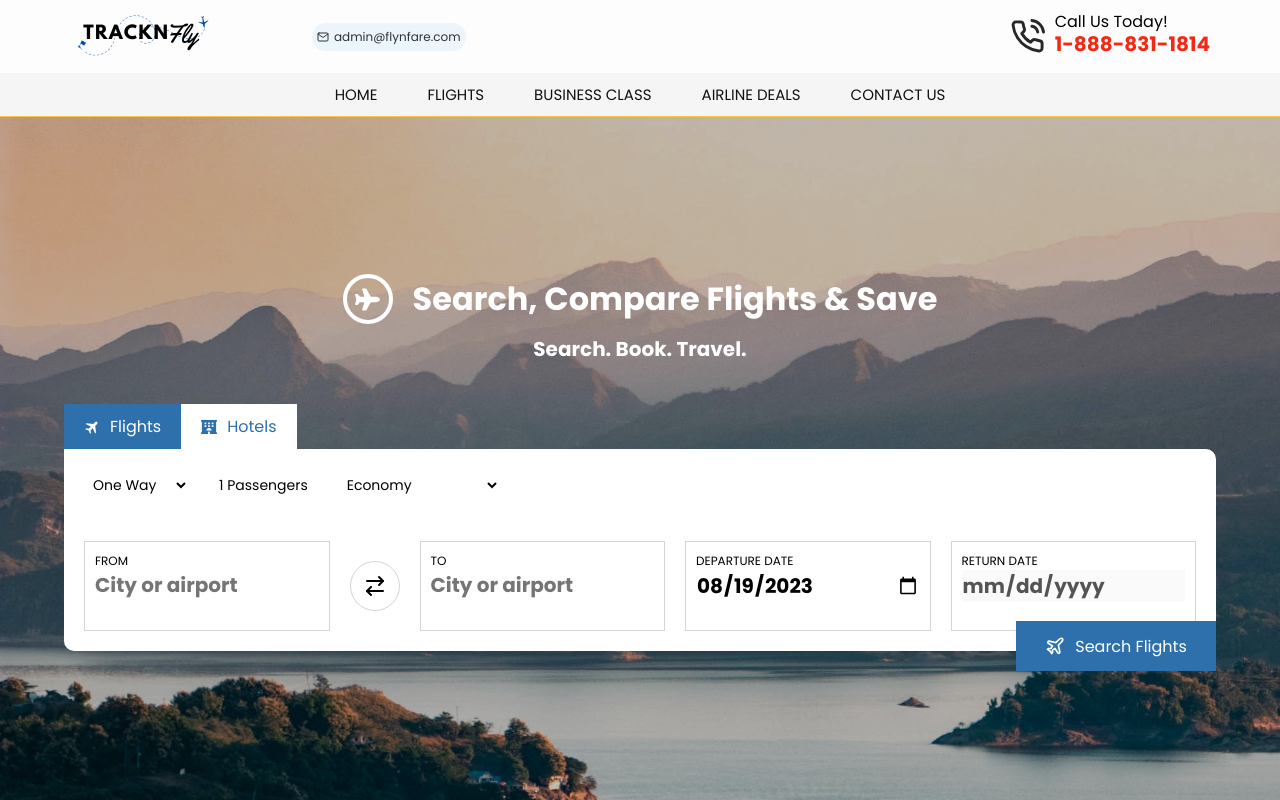
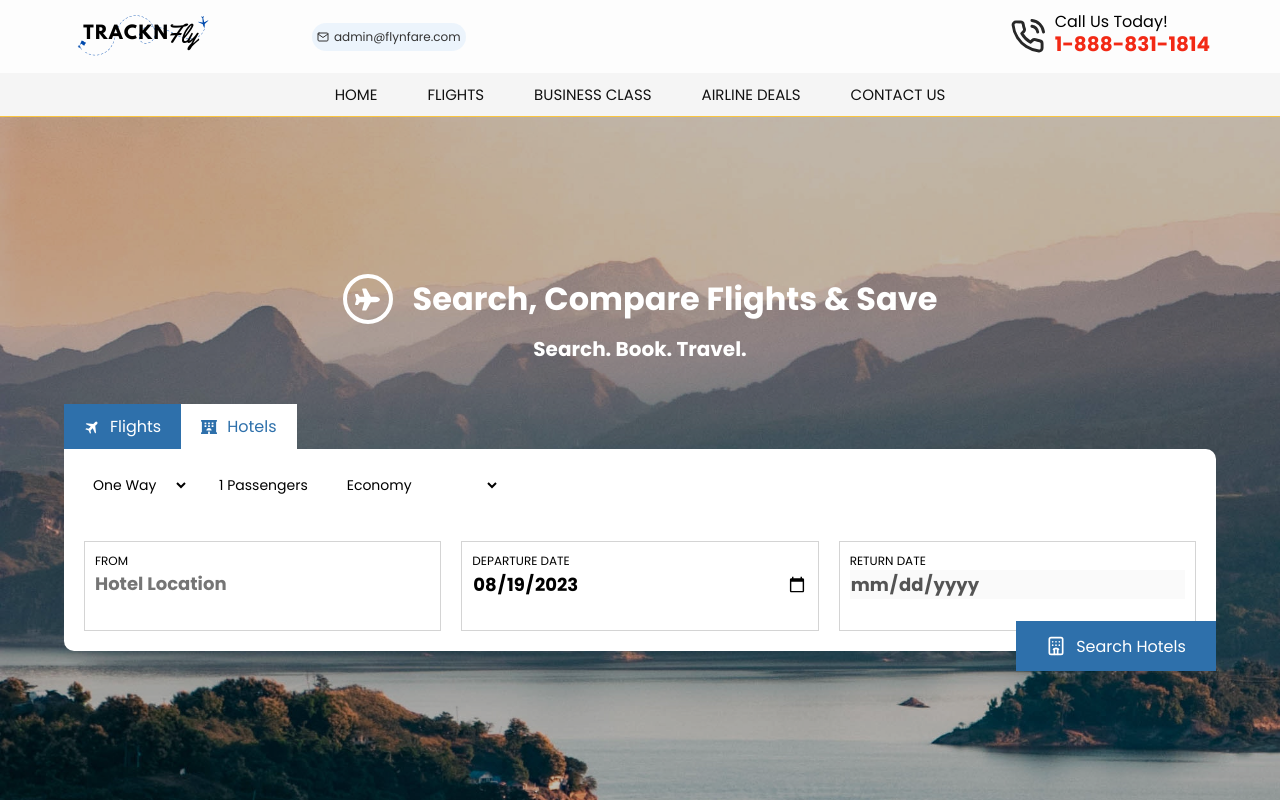
Before and after one commit to WebsitesByMTT/website_tracknfly, a React (Vite) app: page / in a window 1280 px wide. Both pictures are taken after a click on the item "Hotels". Shown: the top 800 px of the page. Built offline with nearby package versions, Linux system fonts and the light colour scheme.

Commit message:
add hotels search box

```diff
--- a/src/components/hero/Hero.jsx
+++ b/src/components/hero/Hero.jsx
@@ -47,7 +47,7 @@ const Hero = () => {
   const [selectedToIATACode, setSelectedToIATACode] = useState("");
   const [selectedToCountry, setSelectedToCountry] = useState("");
 
-  const [searchFor, setSearchFor] = useState("FLIGHTS")
+  const [searchFor, setSearchFor] = useState("FLIGHTS");
 
   const handleClassChange = (event) => {
     setSelectedClass(event.target.value);
@@ -248,7 +248,14 @@ const Hero = () => {
       setPopup(false);
       const endTime = performance.now();
       console.log("API request took", endTime - startTime, "milliseconds");
+
+      if(searchFor === "HOTELS"){
+        navigate('/hotels_results')
+      }
+      else{
         navigate("/flights_results");
+      }
+
     } catch (error) {
       setDepartFrom("");
       setFlyingTo("");
@@ -300,16 +307,23 @@ const Hero = () => {
           <div className="content">
             <div className="tabs">
               <ul>
-                <li className={`${searchFor === "FLIGHTS" && "active"}`} onClick={()=>setSearchFor("FLIGHTS")}>
+                <li
+                  className={`${searchFor === "FLIGHTS" && "active"}`}
+                  onClick={() => setSearchFor("FLIGHTS")}
+                >
                   <BiSolidPlaneAlt /> Flights
                 </li>
-                <li className={`${searchFor === "HOTELS" && "active"}`} onClick={()=>setSearchFor("HOTELS")}>
+                <li
+                  className={`${searchFor === "HOTELS" && "active"}`}
+                  onClick={() => setSearchFor("HOTELS")}
+                >
                   <FaHotel />
                   Hotels
                 </li>
               </ul>
             </div>
 
+            {searchFor === "FLIGHTS" && (
               <div
                 className="content-container"
                 style={{
@@ -452,7 +466,9 @@ const Hero = () => {
                       />
                     </div>
                   </div>
-                <div className={`item ${tripType === "ONE_WAY" && "disabled"}`}>
+                  <div
+                    className={`item ${tripType === "ONE_WAY" && "disabled"}`}
+                  >
                     <label htmlFor="">Return date</label>
                     <div className="input">
                       <input
@@ -463,7 +479,8 @@ const Hero = () => {
                         min={calculateMinReturnDate(departDate)} // Custom minimum date calculation
                         disabled={departDate === "" || tripType === "ONE_WAY"}
                         style={{
-                        cursor: tripType === "ONE_WAY" ? "not-allowed" : "auto",
+                          cursor:
+                            tripType === "ONE_WAY" ? "not-allowed" : "auto",
                         }}
                       />
                     </div>
@@ -490,8 +507,166 @@ const Hero = () => {
                   </div>
                 </form>
               </div>
+            )}
+
+            {searchFor === "HOTELS" && (
+              <div
+                className="content-container"
+                style={{
+                  borderRadius: `${
+                    showFlyingRes || showDepartRes ? "0rem 1rem 1rem 0rem" : ""
+                  }`,
+                }}
+              >
+                <div className="top">
+                  <div className="trip-type">
+                    <select
+                      name="trip_type"
+                      value={tripType}
+                      onChange={(e) => setTripType(e.target.value)}
+                    >
+                      <option value="ONE_WAY">One Way</option>
+                      <option value="ROUND_TRIP">Round Trip</option>
+                    </select>
+                  </div>
+
+                  <div className="trip-passengers">
+                    <button
+                      onClick={() =>
+                        setShowPassengerCounter(!showPassengerCounter)
+                      }
+                    >
+                      {totalPassengers} Passengers
+                    </button>
+
+                    {showPassengerCounter && (
+                      <div className="passenger-counter">
+                        <div className="passenger-counter-container">
+                          <div className="counter">
+                            <label>Adults</label>
+                            <div className="actions">
+                              <span onClick={handleAdultDecrement}>-</span>
+                              <p className="counter-value">{adults}</p>
+                              <span onClick={handleAdultIncrement}>+</span>
+                            </div>
+                          </div>
+                          <div className="counter">
+                            <label>Kids</label>
+                            <div className="actions">
+                              <span onClick={handleKidsDecrement}>-</span>
+                              <p className="counter-value">{kids}</p>
+                              <span onClick={handleKidsIncrement}>+</span>
+                            </div>
+                          </div>
+                          <div className="counter">
+                            <label>Infant</label>
+                            <div className="actions">
+                              <span onClick={handleInfantDecrement}>-</span>
+                              <p className="counter-value">{infant}</p>
+                              <span onClick={handleInfantIncrement}>+</span>
+                            </div>
+                          </div>
+                        </div>
+                      </div>
+                    )}
+                  </div>
+
+                  <div className="trip-class">
+                    <select value={selectedClass} onChange={handleClassChange}>
+                      {["Economy", "Premium Economy", "Business", "First"].map(
+                        (option) => (
+                          <option key={option} value={option.toUpperCase()}>
+                            {option}
+                          </option>
+                        )
+                      )}
+                    </select>
+                  </div>
+                </div>
+                <form className="middle" onSubmit={submitFormHandler}>
+                  <div className="item depart-from">
+                    <label htmlFor="">from</label>
+                    <div className="input">
+                      {/* <MdOutlineLocationOn /> */}
+                      <input
+                        required
+                        type="text"
+                        placeholder="Hotel Location"
+                        value={departFrom}
+                        onChange={handleChangeDepartFrom}
+                        onFocus={() => setShowDepartRes(true)}
+                        onBlur={() => setShowDepartRes(false)}
+                      />
+                    </div>
+
+                    {selectedIATACode && departFrom && (
+                      <label className="airport-detail">{`${selectedIATACode}, ${selectedFromCity}, ${selectedFromCountry}`}</label>
+                    )}
+                  </div>
 
 
+
+                  <div className="item">
+                    <label htmlFor="">Departure date</label>
+                    <div className="input">
+                      <input
+                        required
+                        type="date"
+                        value={departDate}
+                        onChange={(date) => setDepartDate(date.target.value)}
+                        min={new Date().toISOString().split("T")[0]} // Set the minimum date to today
+                      />
+                    </div>
+                  </div>
+                  <div
+                    className={`item ${tripType === "ONE_WAY" && "disabled"}`}
+                  >
+                    <label htmlFor="">Return date</label>
+                    <div className="input">
+                      <input
+                        required
+                        type="date"
+                        value={returnDate}
+                        onChange={(date) => setReturnDate(date.target.value)}
+                        min={calculateMinReturnDate(departDate)} // Custom minimum date calculation
+                        disabled={departDate === "" || tripType === "ONE_WAY"}
+                        style={{
+                          cursor:
+                            tripType === "ONE_WAY" ? "not-allowed" : "auto",
+                        }}
+                      />
+                    </div>
+                    <label htmlFor=""></label>
+                  </div>
+
+                  <div className="submit">
+                    <button>
+                      <svg
+                        xmlns="http://www.w3.org/2000/svg"
+                        viewBox="0 0 24 24"
+                        fill="none"
+                        stroke="currentColor"
+                        stroke-width="2"
+                        stroke-linecap="round"
+                        stroke-linejoin="round"
+                        class="lucide lucide-hotel"
+                      >
+                        <path d="M18 2H6a2 2 0 0 0-2 2v16a2 2 0 0 0 2 2h12a2 2 0 0 0 2-2V4a2 2 0 0 0-2-2Z" />
+                        <path d="m9 16 .348-.24c1.465-1.013 3.84-1.013 5.304 0L15 16" />
+                        <path d="M8 7h.01" />
+                        <path d="M16 7h.01" />
+                        <path d="M12 7h.01" />
+                        <path d="M12 11h.01" />
+                        <path d="M16 11h.01" />
+                        <path d="M8 11h.01" />
+                        <path d="M10 22v-6.5m4 0V22" />
+                      </svg>
+                      Search Hotels
+                    </button>
+                  </div>
+                </form>
+              </div>
+            )}
 
             {showFlyingRes === false && (
               <div className="airport-search-depart">
--- a/src/components/hero/hero.scss
+++ b/src/components/hero/hero.scss
@@ -288,7 +288,7 @@ $large: 992px;
               input {
                 width: 100%;
                 border: none;
-                font-size: 2rem;
+                font-size: 1.8rem;
                 outline: none;
                 font-weight: bold;
               }
```
Lines whose indentation alone changed are shown as unchanged.
